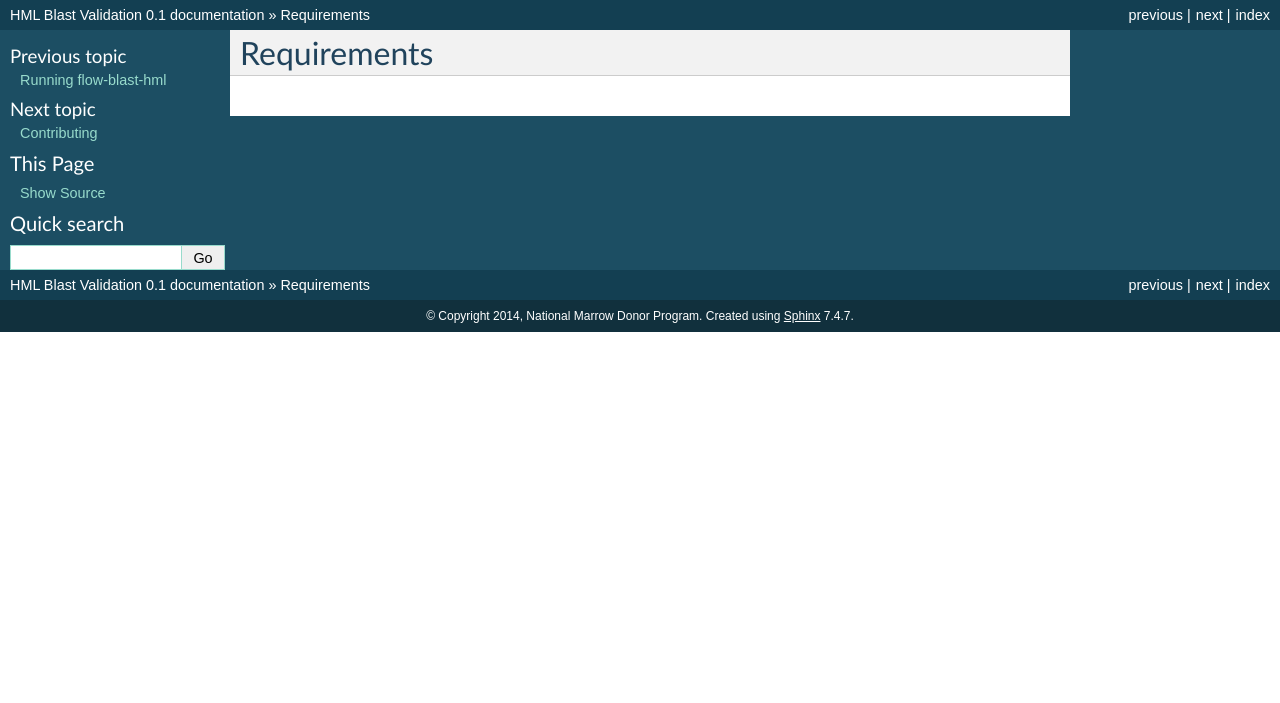
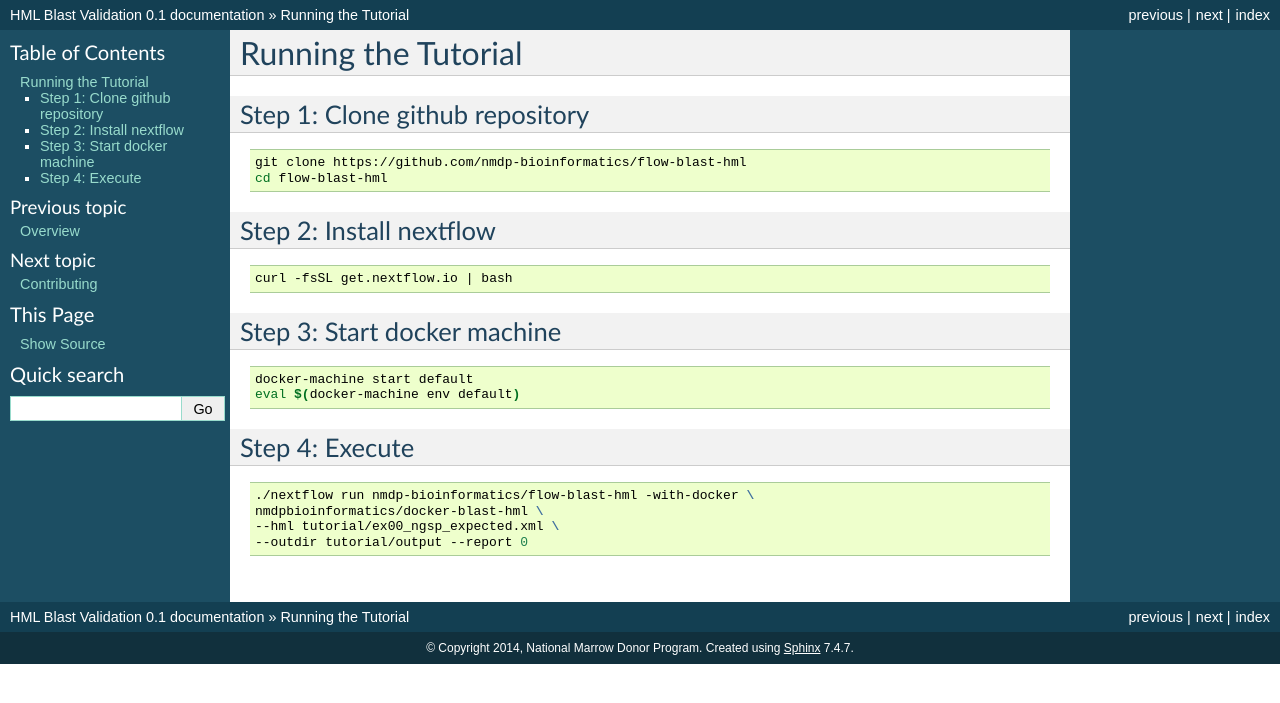
Before and after one commit to garyluu/flow-blast-hml, a Sphinx documentation site: the page built from docs/requirements.rst, in a window 1280 px wide. Shown: the top 703 px of the page. Built offline with Sphinx 7.4.7, drawn with Linux system fonts in a browser that asks for light colours; formulas are drawn with MathJax 3.

```diff
--- a/docs/index.rst
+++ b/docs/index.rst
@@ -8,12 +8,11 @@ Getting started
 
    installation
    running
-
+   requirements
 
 Developers
 -------------------
 .. toctree::
    :maxdepth: 2
 
-   requirements
    contributing
--- a/docs/requirements.rst
+++ b/docs/requirements.rst
@@ -1,2 +1,31 @@
-Requirements
+Running the Tutorial
 ================================
+
+Step 1: Clone github repository
+-----------------------------
+.. code-block:: shell
+
+	git clone https://github.com/nmdp-bioinformatics/flow-blast-hml
+	cd flow-blast-hml
+
+Step 2: Install nextflow
+-----------------------------
+.. code-block:: shell
+
+	curl -fsSL get.nextflow.io | bash
+
+Step 3: Start docker machine
+-----------------------------
+.. code-block:: shell
+
+	docker-machine start default
+	eval $(docker-machine env default)
+
+Step 4: Execute
+-----------------------------
+.. code-block:: shell
+
+	./nextflow run nmdp-bioinformatics/flow-blast-hml -with-docker \
+	nmdpbioinformatics/docker-blast-hml \
+	--hml tutorial/ex00_ngsp_expected.xml \
+	--outdir tutorial/output --report 0
--- a/docs/running.rst
+++ b/docs/running.rst
@@ -1,4 +1,4 @@
-Running flow-blast-hml
+Overview
 ================================
 
 .. note:: The pipeline does not currently work for generating the validation report if you're using the -with-docker option. If you're running the pipeline with docker then use --report 0.
@@ -25,8 +25,8 @@ Executing
 ------------------------
 .. code-block:: shell
 
-	nextflow run nmdp-bioinformatics/flow-blast-hml -with-docker \
-	nmdpbioinformatics/docker-blast-hml \
-	--hml test_file.hml --outdir /path/to/output/dir
+	./nextflow run nmdp-bioinformatics/flow-blast-hml -with-docker \
+		nmdpbioinformatics/docker-blast-hml \
+		--hml test_file.hml --outdir /path/to/output/dir
 
 After running this command you should find a report and a validated file in the ouput directory you specified.
```
Also changed, not shown: docs/contributing.rst (+50 -1 lines), docs/installation.rst (+16 -12 lines), 1 other file.
